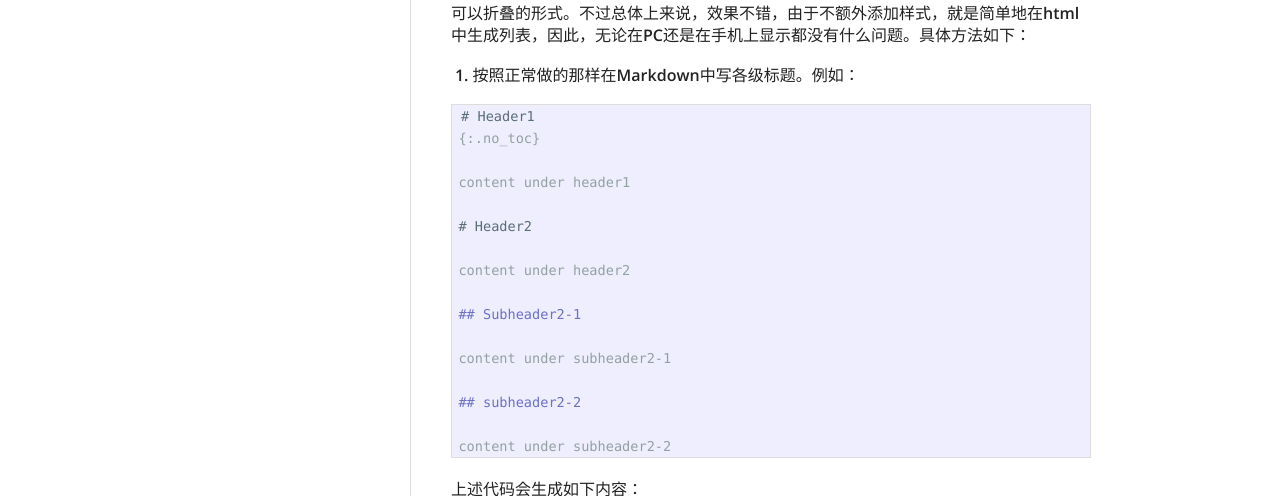
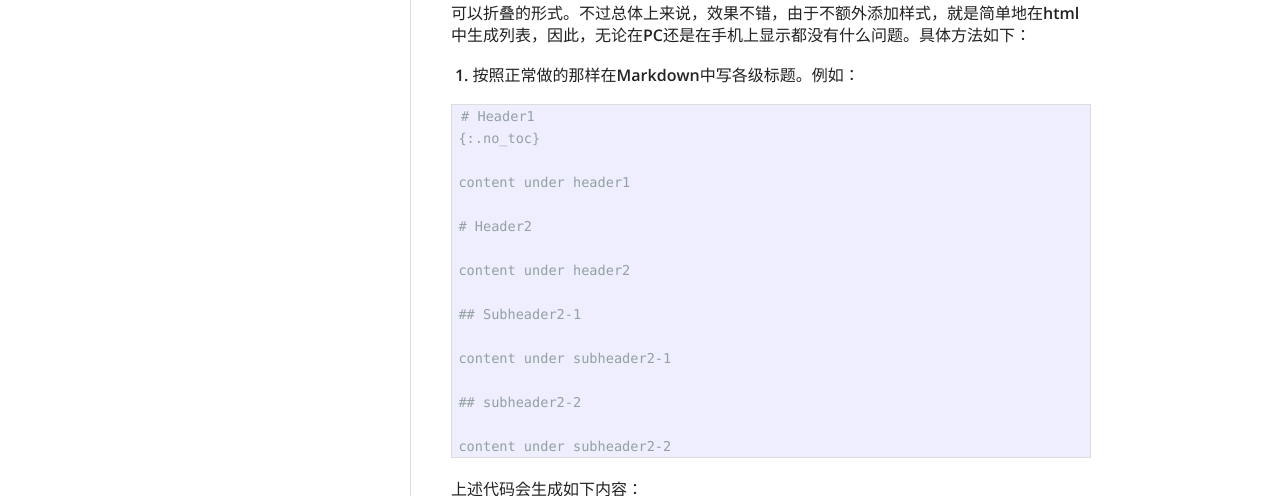
Before and after one commit to fantaghiro/fantaghiro.github.io, a Jekyll site: the page built from _posts/2014-04-13-Automatically-Generated-Table-of-Contents-in-Jeykyll.markdown, in a window 1280 px wide. Shown: the part 798-1294 px from the top of the page. Built offline with Jekyll 4.4.1, drawn with Linux system fonts in a browser that asks for light colours; nearby versions of some CDN libraries; comment, search, counter and statistics services are not loaded; some of the changed text lies outside the part shown.

Commit message:
Update 2014-04-13-Automatically-Generated-Table-of-Contents-in-Jeykyll.markdown

```diff
--- a/_posts/2014-04-13-Automatically-Generated-Table-of-Contents-in-Jeykyll.markdown
+++ b/_posts/2014-04-13-Automatically-Generated-Table-of-Contents-in-Jeykyll.markdown
@@ -31,7 +31,7 @@ freemind的兼容性很好，可以导出为各种格式。这一点xmind和很
 
 1. 按照正常做的那样在Markdown中写各级标题。例如：
 
-{% highlight markdown %}
+{% highlight html %}
 
 # Header1
 {:.no_toc}
@@ -73,7 +73,7 @@ content under subheader2-2
 
 2. 在想要插入目录的位置添加一个有序或无序列表。第一个列表项的内容无所谓，因为生成的目录会自动替换这一行的内容，在第一个列表项下面添加{:toc}，例如：
 
-{% highlight markdown %}
+{% highlight html %}
 - 这里是一个目录
 {:toc}
 {% endhighlight %}
```
